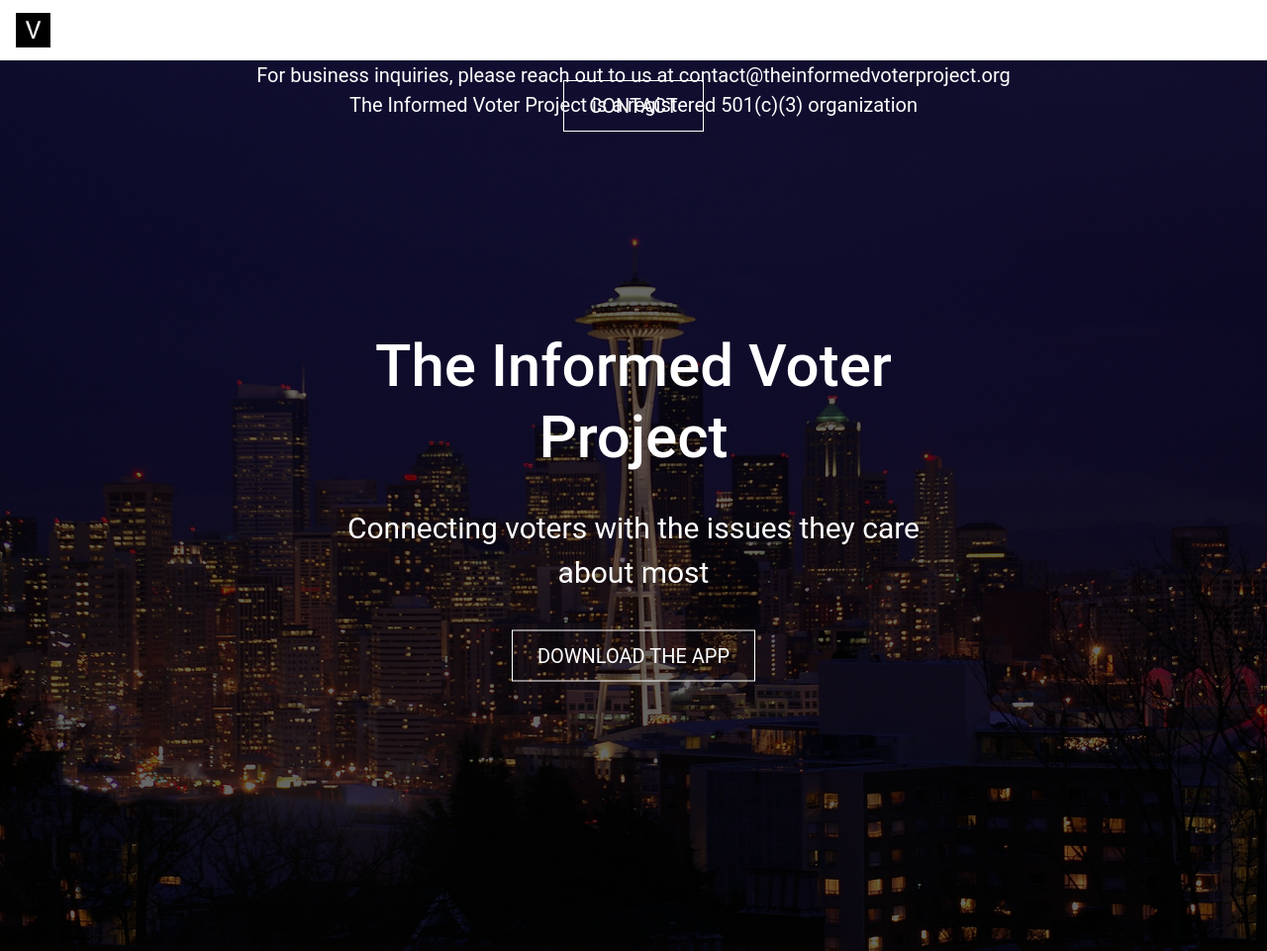
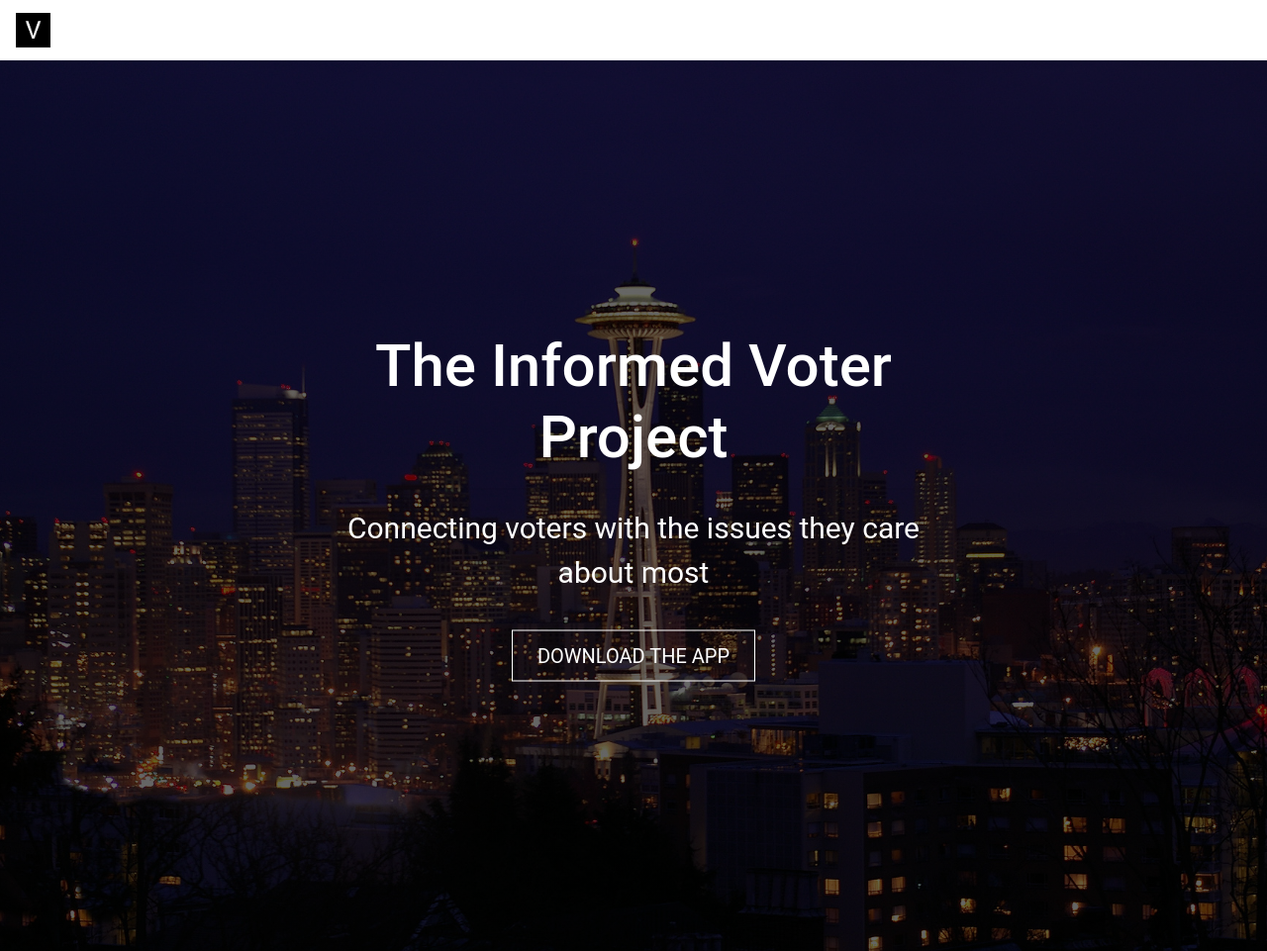
Before and after one commit to The-Informed-Voter-Project/website.github.io, a Jekyll site: the page built from index.html, in a window 1280 px wide. Shown: the whole page at 99% size. Built offline with Jekyll 4.4.1, drawn with Linux system fonts in a browser that asks for light colours.

Commit message:
Update index.html

```diff
--- a/index.html
+++ b/index.html
@@ -59,21 +59,6 @@
         </div>
 
  <footer>
- <div class="col text-center">
-    <div class="hero-text">
-        <a href="/app">Home</a>
-        <a href="/app">Issue</a>
-        <a href="/app">Mission</a>
-        <a href="/app">App</a>
-        <a href="/app">Team</a>
-        <a href="/app">Contact</a>
-     </div>
-     </div>
-     <div class="footer-text"> For business inquiries, please reach out to us at contact@theinformedvoterproject.org
-     </div>
-     <div class="footer-text"> The Informed Voter Project is a registered 501(c)(3) organization
-     </div>
- </footer>
 
 <script src="https://code.jquery.com/jquery-3.3.1.slim.min.js"
 integrity="sha384-q8i/X+965DzO0rT7abK41JStQIAqVgRVzpbzo5smXKp4YfRvH+8abtTE1Pi6jizo" crossorigin="anonymous"></script>
```
